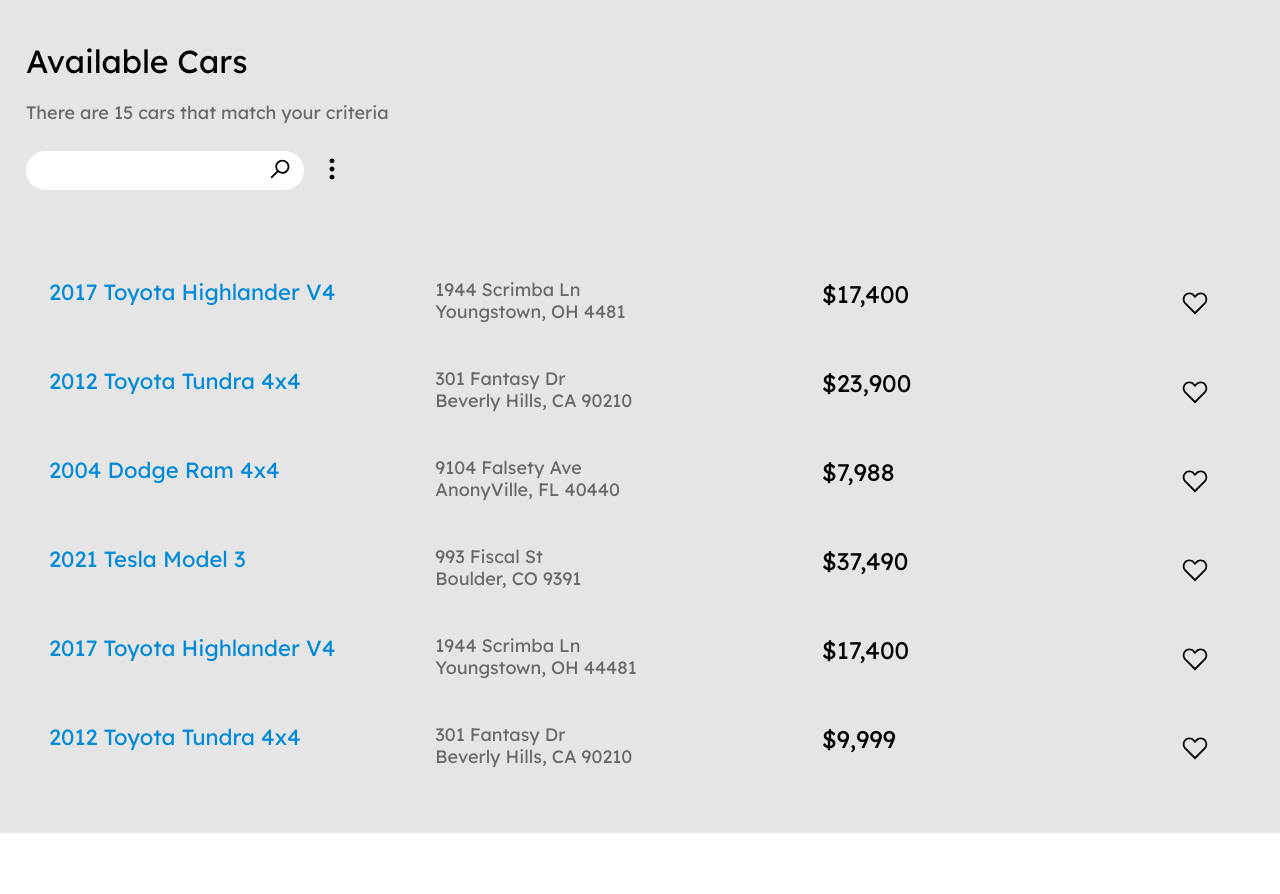
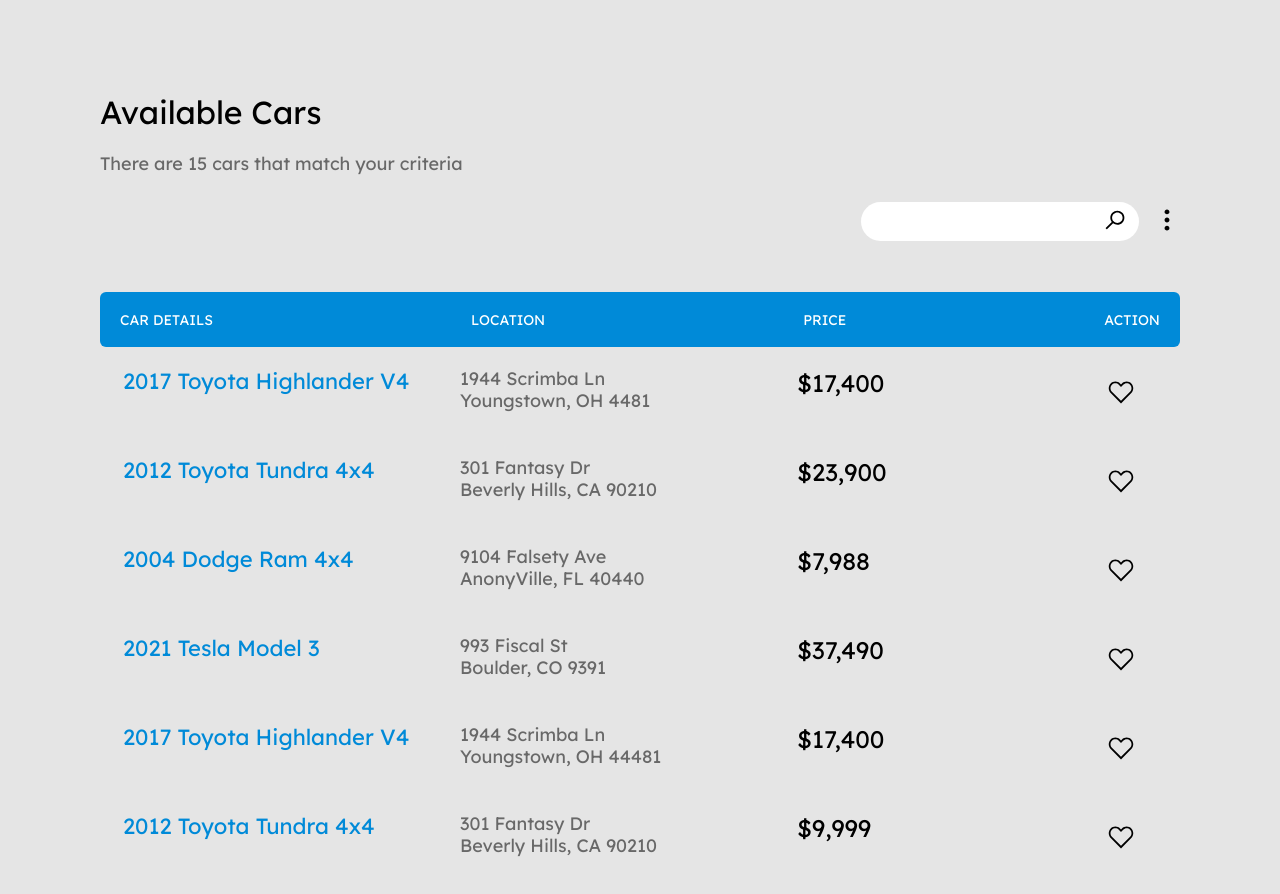
Before and after one commit to codexshell/car-listings, a SvelteKit app: page / in a window 1280 px wide. Shown: the top 894 px of the page. Before the commit the page ends 833 px from the top, so only its background shows below. Built offline with nearby package versions, Linux system fonts and the light colour scheme.

Commit message:
style: complete desktop layout

```diff
--- a/src/lib/components/TableHeader.svelte
+++ b/src/lib/components/TableHeader.svelte
@@ -2,7 +2,7 @@
 	export let headers = [];
 </script>
 
-<div class="table-header" style="--cols: {headers.length}">
+<div class="table-header">
 	{#each headers as header}
 		<div class="header">{header}</div>
 	{/each}
@@ -12,8 +12,9 @@
 	.table-header {
 		height: 5.5rem;
 		background-color: #008ad8;
-		display: grid;
-		grid-template-columns: repeat(var(--cols), 1fr);
+		display: flex;
+		justify-content: space-between;
+		border-radius: 0.6rem;
 	}
 
 	.header {
--- a/src/routes/+page.svelte
+++ b/src/routes/+page.svelte
@@ -2,10 +2,10 @@
 	import Text from '$lib/components/Text.svelte';
 	import SearchInput from '$lib/components/SearchInput.svelte';
 	import CarEntry from '$lib/components/CarEntry.svelte';
-	// import TableHeader from '$lib/components/TableHeader.svelte';
+	import TableHeader from '$lib/components/TableHeader.svelte';
 
 	const filterOptions = ['New cars', 'Used cars', 'Dealership', 'For sale by owner'];
-	// const tableHeaders = ['Car details', 'Location', 'Price', 'Action'];
+	const tableHeaders = ['Car details', 'Location', 'Price', 'Action'];
 	const carCollection = [
 		{
 			name: '2017 Toyota Highlander V4',
@@ -58,10 +58,16 @@
 </script>
 
 <main>
+	<div class="wrapper">
 		<Text label="Available Cars" variant="h1" />
 		<Text top="7" label="There are 15 cars that match your criteria" variant="p" />
+		<div class="search-wrapper">
 			<SearchInput top="26" {filterOptions} />
+		</div>
 
+		<div class="table-header-wrapper">
+			<TableHeader headers={tableHeaders} />
+		</div>
 		<div class="collection-wrapper">
 			{#each carCollection as car}
 				<CarEntry
@@ -73,6 +79,7 @@
 					price={car.price}
 				/>
 			{/each}
+		</div>
 	</div>
 </main>
 
@@ -86,4 +93,33 @@
 	.collection-wrapper {
 		margin-top: 6.8rem;
 	}
+
+	.wrapper {
+		max-width: 1440px;
+		margin: 0 auto;
+	}
+
+	.table-header-wrapper {
+		display: none;
+	}
+
+	@media only screen and (min-width: 1280px) {
+		main {
+			padding: 9.2rem 10rem;
+		}
+
+		.collection-wrapper {
+			margin: 0;
+		}
+
+		.table-header-wrapper {
+			display: block;
+			margin-top: 5.1rem;
+		}
+
+		.search-wrapper {
+			display: flex;
+			justify-content: right;
+		}
+	}
 </style>
```
Lines whose indentation alone changed are shown as unchanged.
